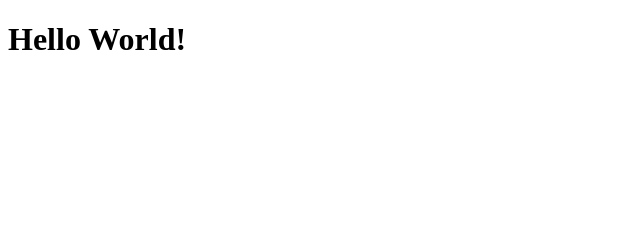
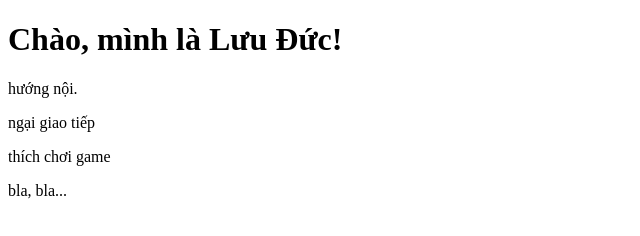
Before and after one commit to newduck24/theworldofduc, a plain HTML site: page index.html in a window 1280 px wide. Shown: the whole page, without its empty margins (0-640 px from the left). Drawn offline with Linux system fonts and the light colour scheme.

Commit message:
Update index.html

```diff
--- a/index.html
+++ b/index.html
@@ -1,12 +1,15 @@
 <!DOCTYPE html>
-<html lang="en">
+<html>
 <head>
-    <meta charset="UTF-8">
-    <meta http-equiv="X-UA-Compatible" content="IE=edge">
-    <meta name="viewport" content="width=device-width, initial-scale=1.0">
-    <title>Document</title>
+<title>Page Title</title>
 </head>
 <body>
-    <h1>Hello World!</h1>
+
+<h1>Chào, mình là Lưu Đức!</h1>
+<p>hướng nội.</p>
+<p>ngại giao tiếp</p>
+<p>thích chơi game</p>
+<p>bla, bla...</p>
+
 </body>
 </html>
```
